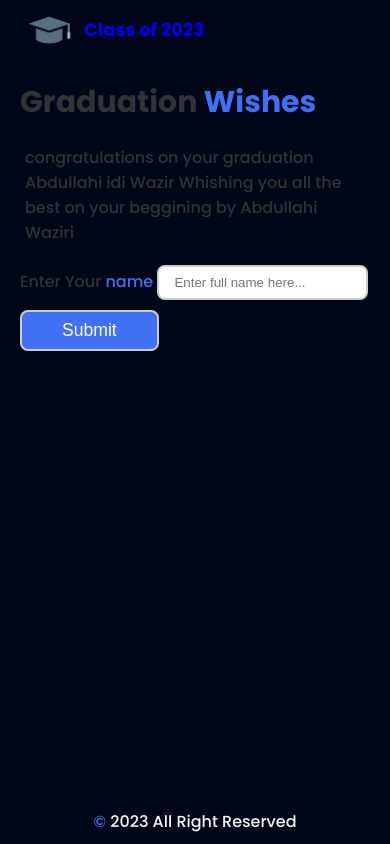
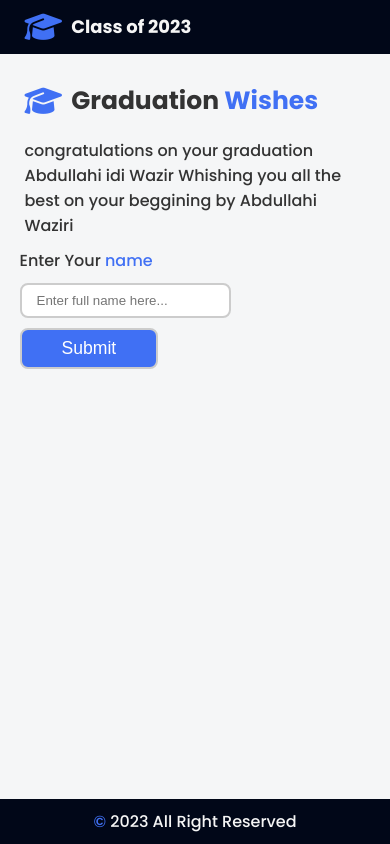
Before and after one commit to aiwaziri05/aiwaziri05.github.io, a PHP site: page /class_of_23/index.html in a window 390 px wide. Run offline with PHP 8.4, Linux system fonts and the light colour scheme.

Commit message:
intital commit

```diff
--- a/class_of_23/index.html
+++ b/class_of_23/index.html
@@ -3,6 +3,7 @@
 <head>
   <meta charset="UTF-8">
   <meta name="viewport" content="width=device-width, initial-scale=1.0">
+  <link rel="stylesheet" href="https://cdnjs.cloudflare.com/ajax/libs/font-awesome/6.4.0/css/all.min.css">
   <link rel="stylesheet" href="stylesheet/style.css">
   <title>Graduation Wishes</title>
 </head>
@@ -11,7 +12,7 @@
   <nav class="navbar" id="navbar">
     <div class="container" id="container">
       <a href="#" class="navbar-brand">
-        <img src="/icons/icon-1.png" alt="graduation hat">
+        <i class="fa-solid fa-graduation-cap"></i>
         <span id="brand-logo">Class of 2023</span>
       </a>
     </div>
@@ -20,7 +21,10 @@
   <main class="main">
     <div class="container">
       <div class="text-area">
-        <div>
+        <div class="icon">
+          <i class="fa-solid fa-graduation-cap"></i>
+        </div>
+        <div class="heading-container">
           <h1 class="heading">Graduation <span>Wishes</span></h1>
         </div>
         <div id="text-box">
--- a/class_of_23/stylesheet/style.css
+++ b/class_of_23/stylesheet/style.css
@@ -6,6 +6,7 @@
 
   --main-color: #010718;
   --primary-color: #4070F4;
+  --sec-color: #001C40;
   --text-color: #333;
 
   /* ===== FONT CONTROLS ===== */
@@ -74,6 +75,7 @@ img {
   font-size: var(--brand-logo);
   font-weight: var(--bold-font);
   vertical-align: middle;
+  color: #F5F5F5;
 }
 
 
@@ -90,7 +92,8 @@ img {
 
 @media only screen and (max-width: 600px) {
   body {
-    background: linear-gradient(to left top #4776E6 #8E54E9);
+    /* background-color: var(--sec-color); */
+    background-color: #F5F6F7;
   }
 
   .navbar {
@@ -102,21 +105,33 @@ img {
   }
 
   .container {
-    margin: auto;
-    padding: 0 20px;
+    margin: 0 auto;
+    width: 90%;
   }
 
-  img {
-    max-width: 60px;
+  i {
+    font-size: 30px;
+    padding: 12px 5px;
+    vertical-align: middle;
+    color: var(--primary-color);
   }
 
   #brand-logo {
     font-size: 18px;
   }
 
+  .icon {
+    display: inline-block;
+  }
+
+  .heading-container {
+    display: inline-block;
+    vertical-align: middle;
+  }
+
   .heading {
-    margin-bottom: 15px;
-    font-size: 30px;
+    font-size: 25px;
+    vertical-align: middle;
   }
 
   .heading span {
@@ -139,6 +154,7 @@ img {
   }
 
   .input-field input {
+    display: block;
     padding: 8px 15px;
     border: 2px solid #ccc;
     border-radius: 8px;
@@ -169,8 +185,8 @@ img {
     bottom: 0;
     width: 100%;
     background-color: var(--main-color);
-    color: #f5f5f5;
     padding: 10px 0;
+    color: #F5F5F5;
   }
 
   .footer-text {
```
